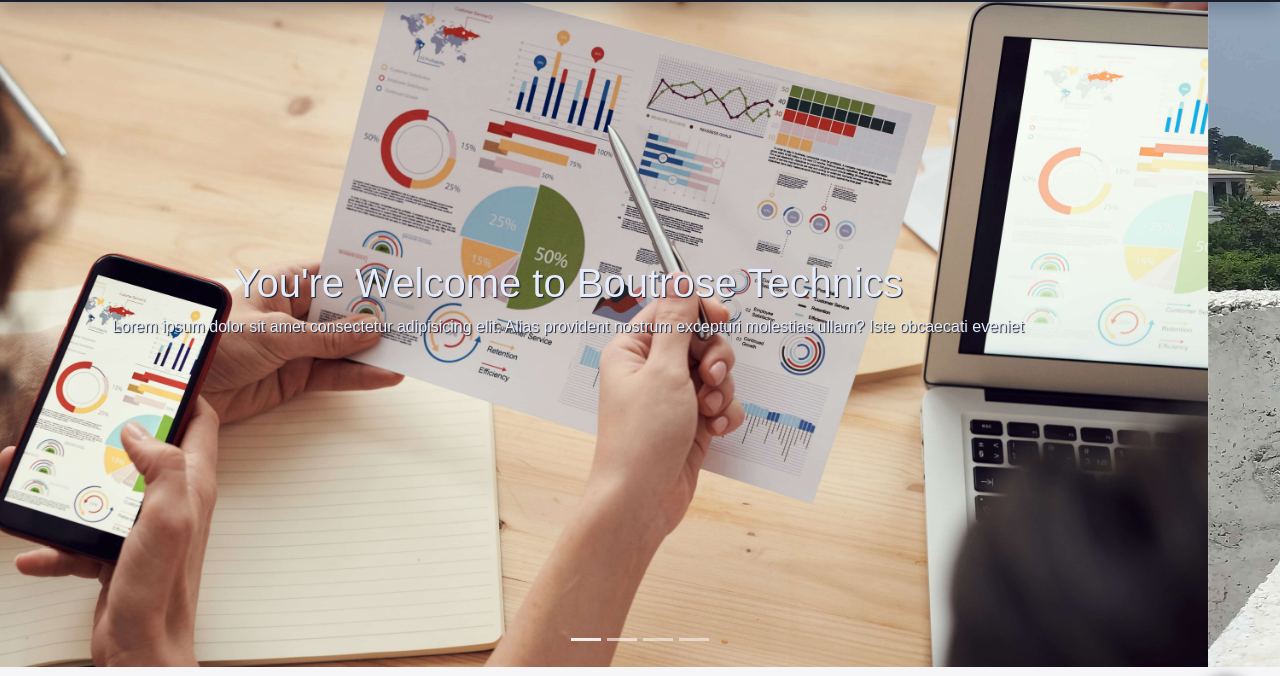
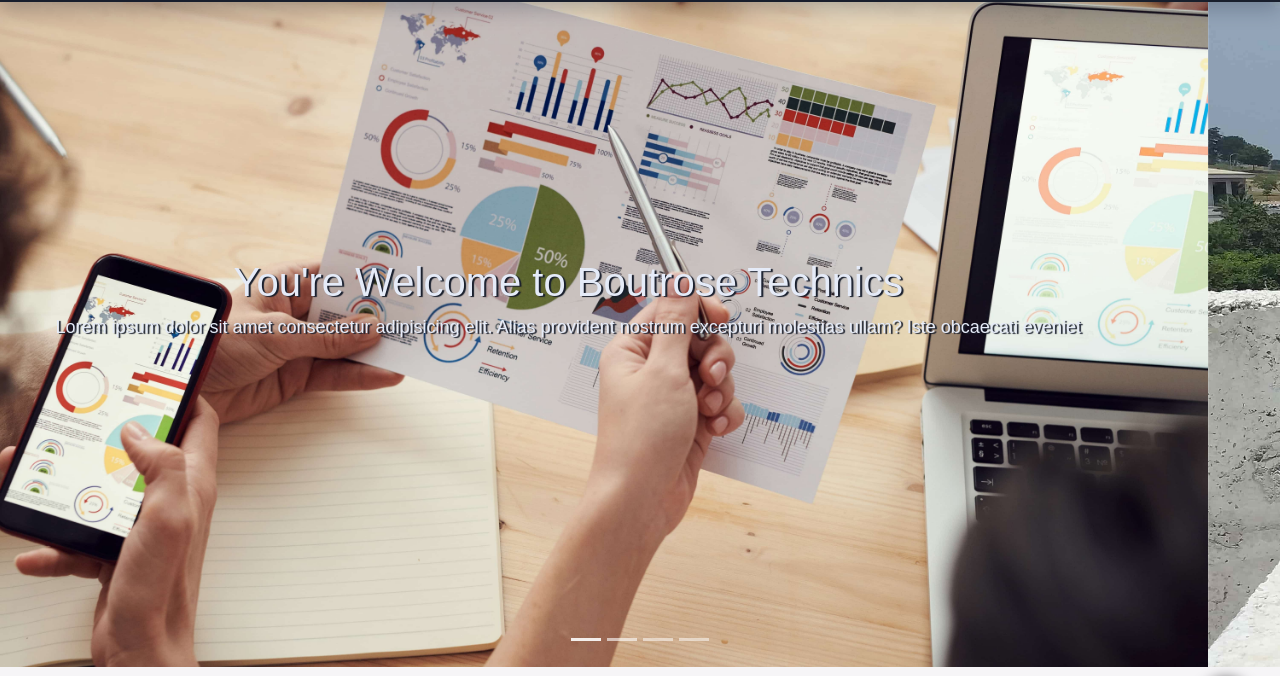
Before and after one commit to luqmonac56/boutroseTechnics, a plain HTML site: page index.html in a window 1280 px wide. Shown: the part 53-729 px from the top of the page. Drawn offline with nearby package versions, Linux system fonts and the light colour scheme.

Commit message:
commit new changes

```diff
--- a/css/about.css
+++ b/css/about.css
@@ -81,7 +81,7 @@
     background-attachment: fixed;
     background-repeat: no-repeat;
     background-size: cover;
-    background-position: center;
+   background-position: center;
 }
 
 .profile{
--- a/css/style.css
+++ b/css/style.css
@@ -17,6 +17,7 @@ body {
     background: #f6f5f7;
     color: #4b4b4b;
     text-align: center;
+    max-width: 1440px;
 }
 
 .logo {
@@ -45,26 +46,6 @@ header {
     margin-top: 0px;
 }
 
-.carousel-item h2 {
-    font-size: 40px;
-    text-align: center;
-}
-
-.carousel-item p {
-    text-align: center;
-    padding: 0 20px;
-}
-
-.first h2{
-    font-size: 40px;
-    text-align: center;
-}
-
-.first p {
-    text-align: center;
-    padding: 0 20px;
-}
-
 .first {
     display: flex;
     flex-direction: column;
@@ -79,7 +60,6 @@ header {
     background-size: cover;
     background-position: center;
     margin-top: -30px;
-    text-shadow:  3px 1px 1px #181e2c;
 }
 
 .second {
@@ -124,9 +104,18 @@ header {
     margin-top: -30px;
 }
 
-.first h2, .first p, .second h2, .second p, .third h2 , .third p, .fourth h2, .fourth p{
-    text-shadow:  1px 1px 1px #181e2c;
+.first h2,.second h2,  .third h2 ,.fourth h2, .about-image h2, .projects-image h2 , .contact-img h2{
+    text-shadow: 2px 1px 1px #181e2c;
+    font-size: 40px;
+    text-align: center;
 
+}
+
+ .first p, .second p, .third p,  .fourth p,.about-image p,.contact-img p,  .projects-image p{
+    text-shadow: 2px 1px 1px #181e2c;
+    text-align: center;
+    padding: 0 20px;
+    font-size: 18px;
 }
 
 .btn {
```
Also changed, not shown: about.html (+1 -1 lines), contact.html (+1 -1 lines), css/contact.css (+0 -8 lines), css/projects.css (+1 -8 lines), projects.html (+1 -1 lines).
